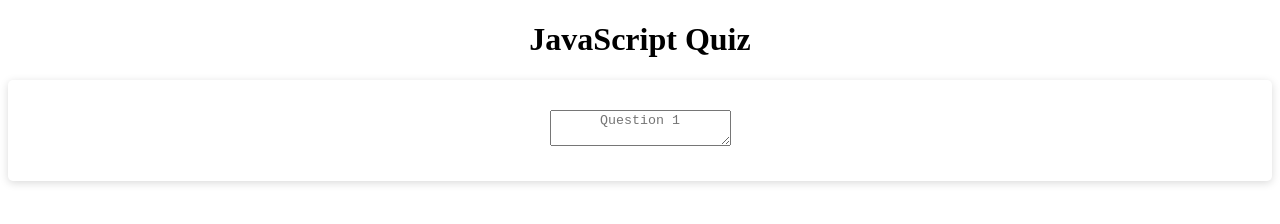
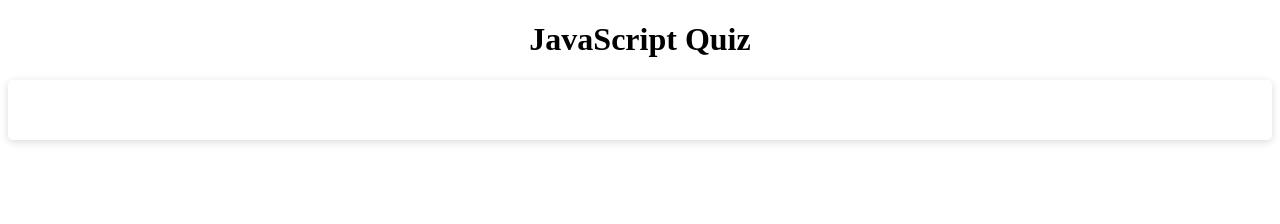
Before and after one commit to MaceoMaddox/Timed-JavaScript-Quiz, a plain HTML site: page index.html in a window 1280 px wide. Drawn offline with Linux system fonts and the light colour scheme.

```diff
--- a/index.html
+++ b/index.html
@@ -9,9 +9,7 @@
 <body>
     <h1>JavaScript Quiz</h1>
     <div class="box">
-    <textarea
-    placeholder="Question 1"
-    ></textarea>
+
     </div>
 
     <script src="script.js"></script>
```
